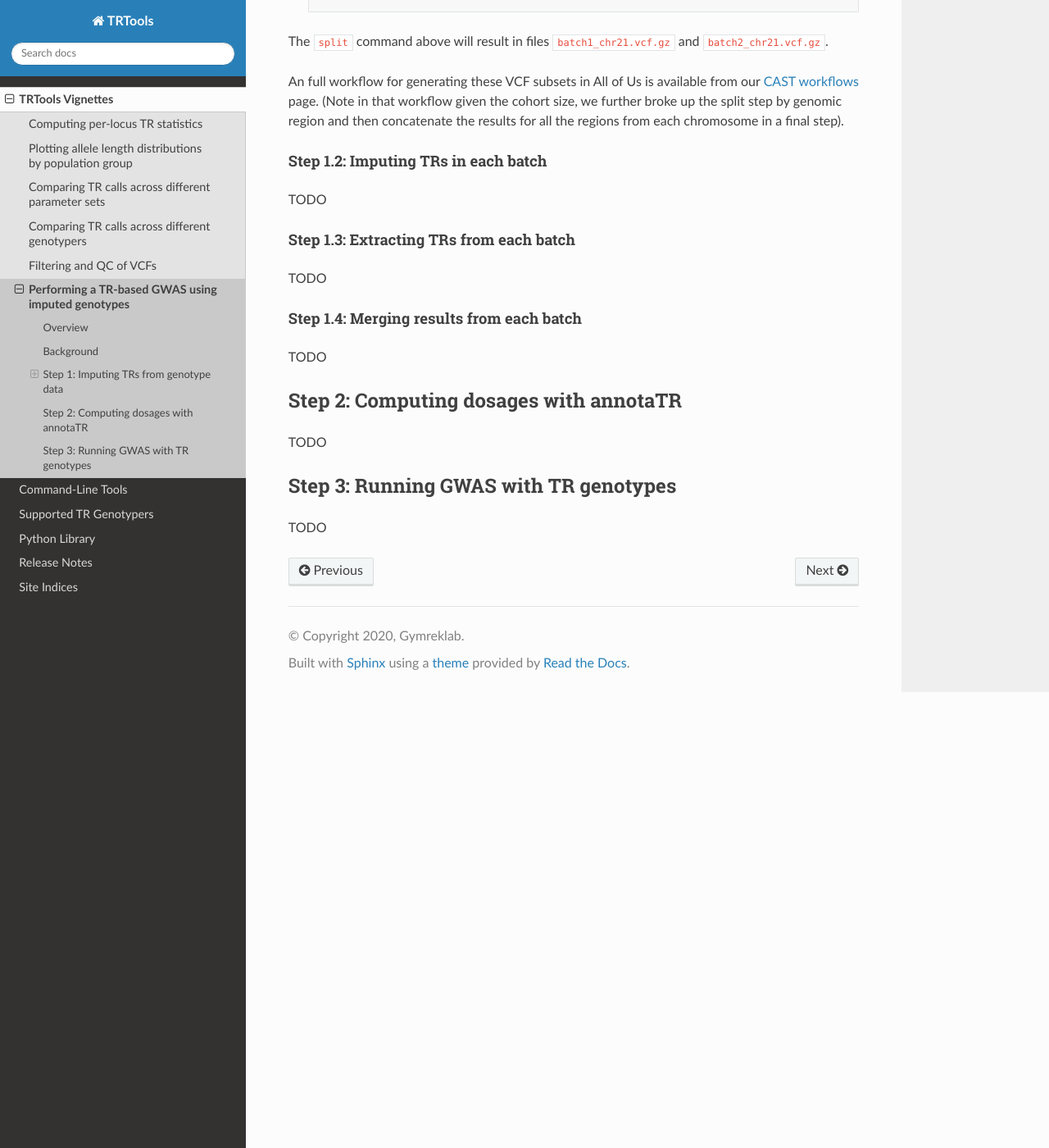
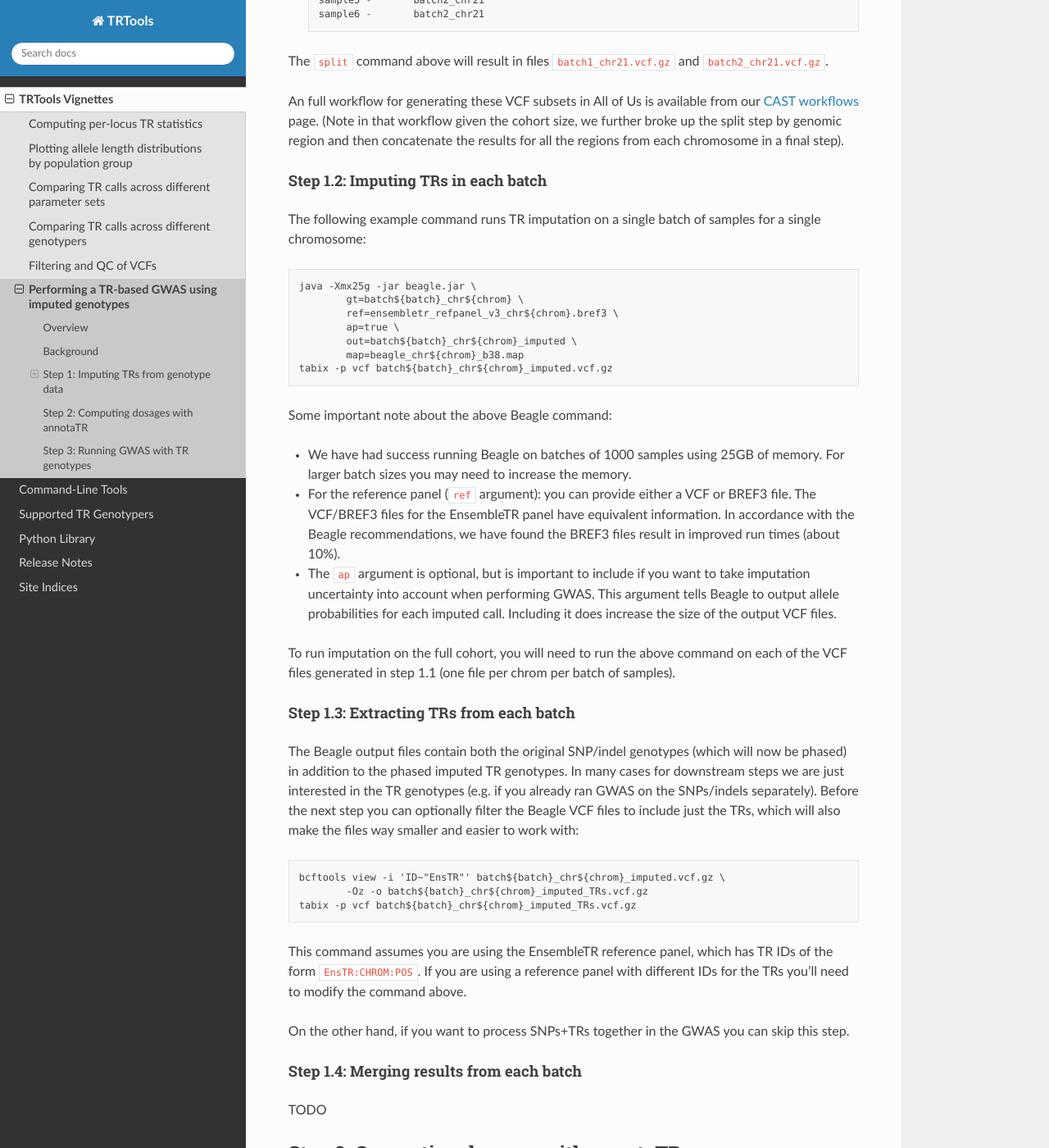
Before and after one commit to gymrek-lab/TRTools, a Sphinx documentation site: the page built from doc/VIGNETTE-GWAS-TUTORIAL.rst, in a window 1280 px wide and 1400 px high, scrolled down 3389 px. Shown: the whole window at 82% size. Built offline with Sphinx 7.4.7 and the Read the Docs theme 3.1.0, drawn with Linux system fonts in a browser that asks for light colours; some of the changed text lies outside the part shown.

Commit message:
imputation steps 1.2 and 1.3

```diff
--- a/doc/VIGNETTE-GWAS-TUTORIAL.rst
+++ b/doc/VIGNETTE-GWAS-TUTORIAL.rst
@@ -51,7 +51,7 @@ Prerequisites
 
 You will need the following files and tools to run the imputation step:
 
-* **Individual-level SNP/indel genotypes (VCF format)**. You will need SNP/indel genotypes for your GWAS cohort. Either phased or unphased genotypes is fine. Imputation with Beagle will require these to be in VCF format. More on preprocessing genotypes below.
+* **Individual-level SNP/indel genotypes (VCF format)**. You will need SNP/indel genotypes for your GWAS cohort. These can optionally be phased but that is not required, and if unphased Beagle will phase prior to imputation. Imputation with Beagle will require these to be in VCF format. More on preprocessing genotypes below.
 
 * **SNP-TR reference panel (VCF or BREF3 format)**. You will need a precomputed referene panel that contains phased SNP and TR genotypes from an orthogonal cohort. The panel needs to be in either VCF or BREF3 format to be compatible with Beagle. We have generated two such panels:
 
@@ -109,7 +109,25 @@ An full workflow for generating these VCF subsets in All of Us is available from
 Step 1.2: Imputing TRs in each batch
 ____________________________________
 
-TODO
+
+The following example command runs TR imputation on a single batch of samples for a single chromosome::
+
+	java -Xmx25g -jar beagle.jar \
+		gt=batch${batch}_chr${chrom} \
+		ref=ensembletr_refpanel_v3_chr${chrom}.bref3 \
+		ap=true \
+		out=batch${batch}_chr${chrom}_imputed \
+		map=beagle_chr${chrom}_b38.map
+	tabix -p vcf batch${batch}_chr${chrom}_imputed.vcf.gz
+
+
+Some important note about the above Beagle command:
+
+* We have had success running Beagle on batches of 1000 samples using 25GB of memory. For larger batch sizes you may need to increase the memory.
+* For the reference panel (:code:`ref` argument): you can provide either a VCF or BREF3 file. The VCF/BREF3 files for the EnsembleTR panel have equivalent information. In accordance with the Beagle recommendations, we have found the BREF3 files result in improved run times (about 10%).
+* The :code:`ap` argument is optional, but is important to include if you want to take imputation uncertainty into account when performing GWAS. This argument tells Beagle to output allele probabilities for each imputed call. Including it does increase the size of the output VCF files.
+
+To run imputation on the full cohort, you will need to run the above command on each of the VCF files generated in step 1.1 (one file per chrom per batch of samples).
 
 .. _step1_3:
 
@@ -117,7 +135,16 @@ TODO
 Step 1.3: Extracting TRs from each batch
 ________________________________________
 
-TODO
+The Beagle output files contain both the original SNP/indel genotypes (which will now be phased) in addition to the phased imputed TR genotypes. In many cases for downstream steps we are just interested in the TR genotypes (e.g. if you already ran GWAS on the SNPs/indels separately). Before the next step you can optionally filter the Beagle VCF files to include just the TRs, which will also make the files way smaller and easier to work with::
+
+	bcftools view -i 'ID~"EnsTR"' batch${batch}_chr${chrom}_imputed.vcf.gz \
+		-Oz -o batch${batch}_chr${chrom}_imputed_TRs.vcf.gz
+    	tabix -p vcf batch${batch}_chr${chrom}_imputed_TRs.vcf.gz
+
+
+This command assumes you are using the EnsembleTR reference panel, which has TR IDs of the form :code:`EnsTR:CHROM:POS`. If you are using a reference panel with different IDs for the TRs you'll need to modify the command above.
+
+On the other hand, if you want to process SNPs+TRs together in the GWAS you can skip this step.
 
 
 .. _step1_4:
```
